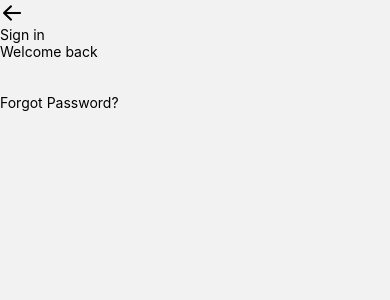
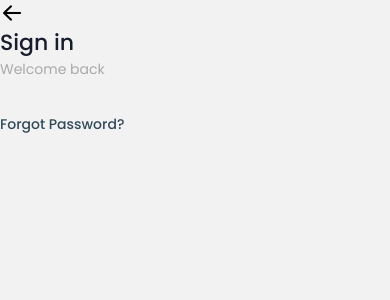
Before and after one commit to Neel-shetty/react-native-coffee, a React Native app: screen /SignInScreen in a window 390 px wide. Shown: the top 300 px of the page. Built offline with nearby package versions, Linux system fonts and the light colour scheme; what expo-linking would draw is missing.

Commit message:
text styles

```diff
--- a/src/constants/Colors.ts
+++ b/src/constants/Colors.ts
@@ -1,19 +1,22 @@
-const tintColorLight = '#2f95dc';
-const tintColorDark = '#fff';
+const tintColorLight = "#2f95dc";
+const tintColorDark = "#fff";
 
 export default {
   light: {
-    text: '#000',
-    background: '#fff',
+    text: "#000",
+    background: "#fff",
     tint: tintColorLight,
-    tabIconDefault: '#ccc',
+    tabIconDefault: "#ccc",
     tabIconSelected: tintColorLight,
   },
   dark: {
-    text: '#fff',
-    background: '#000',
+    text: "#fff",
+    background: "#000",
     tint: tintColorDark,
-    tabIconDefault: '#ccc',
+    tabIconDefault: "#ccc",
     tabIconSelected: tintColorDark,
   },
+  primary300: "#181D2D",
+  primary100: "#324A59",
+  gray:'#AAAAAA'
 };
--- a/src/screens/SignUpScreens/SignInScreen.tsx
+++ b/src/screens/SignUpScreens/SignInScreen.tsx
@@ -2,6 +2,7 @@ import { StyleSheet, Text, View } from "react-native";
 import React from "react";
 import BackArrow from "../../components/BackArrow";
 import CustomTextInput from "../../components/CustomTextInput";
+import Colors from "../../constants/Colors";
 
 const SignInScreen = () => {
   return (
@@ -10,15 +11,15 @@ const SignInScreen = () => {
         <BackArrow />
       </View>
       <View>
-        <Text>Sign in</Text>
-        <Text>Welcome back</Text>
+        <Text style={styles.title}>Sign in</Text>
+        <Text style={styles.subtitle}>Welcome back</Text>
       </View>
       <View>
         <CustomTextInput />
         <CustomTextInput />
       </View>
       <View>
-        <Text>Forgot Password?</Text>
+        <Text style={styles.link}>Forgot Password?</Text>
       </View>
     </View>
   );
@@ -26,4 +27,20 @@ const SignInScreen = () => {
 
 export default SignInScreen;
 
-const styles = StyleSheet.create({});
+const styles = StyleSheet.create({
+  title: {
+    fontFamily: "poppins-medium",
+    fontSize: 22,
+    color: Colors.primary300,
+  },
+  subtitle: {
+    fontFamily: "poppins-regular",
+    fontSize: 14,
+    color: Colors.gray,
+  },
+  link: {
+    fontFamily: "poppins-medium",
+    fontSize: 14,
+    color: Colors.primary100,
+  },
+});
```
